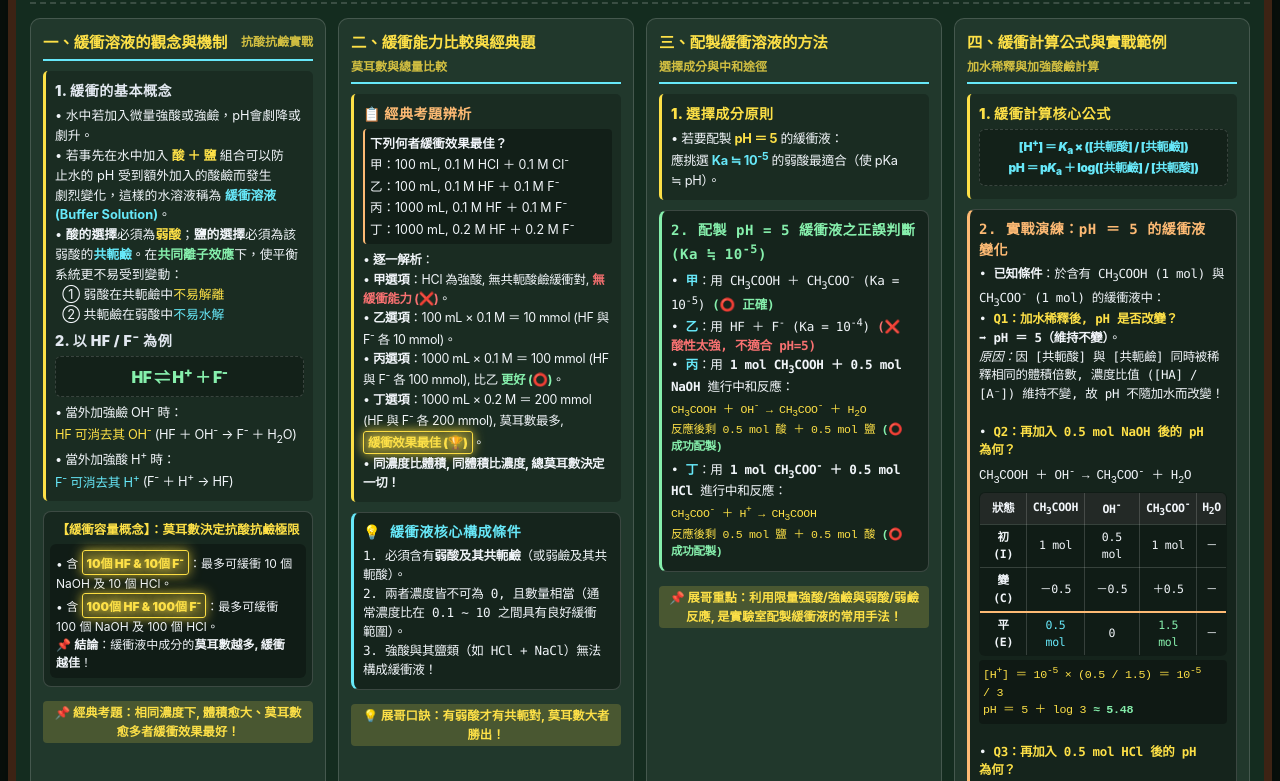
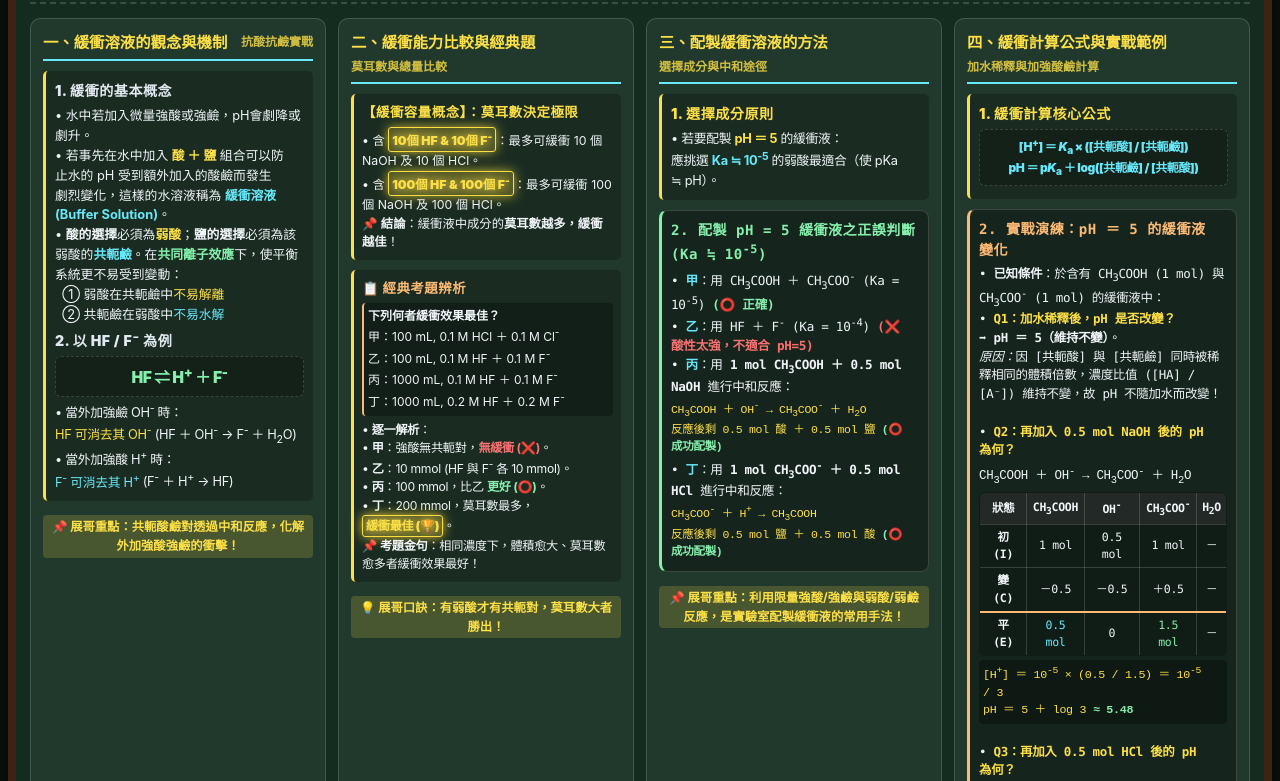
Before and after one commit to Jelly-ChinChan/Acid-base-hand-out10, a plain HTML site: page index.html in a window 1280 px wide. Shown: the part 148-929 px from the top of the page. Drawn offline with Linux system fonts and the light colour scheme.

Commit message:
Update index.html

```diff
--- a/index.html
+++ b/index.html
@@ -327,14 +327,6 @@
       border: 1px solid var(--card-border);
     }
 
-    .diagram-wrap svg {
-      width: 100%;
-      max-width: 280px;
-      height: auto;
-      margin: 0 auto;
-      display: block;
-    }
-
     /* 挖空模式樣式 */
     .cloze { transition: background-color 0.2s ease, color 0.2s ease; cursor: default; }
     body.cloze-mode .cloze {
@@ -445,7 +437,7 @@
       <div class="main-title-wrap">
         <span class="brand-tag" style="font-size:0.95rem; padding:3px 8px;">展氏新解</span>
         <h1>酸與鹽的緩衝能力、配製方法與進階計算</h1>
-        <span class="badge-pill">緩衝機制 · 共同離子效應 · 莫耳數與緩衝能力 · 加強酸/強鹼限量反應計算</span>
+        <span class="badge-pill">緩衝機制 · 共同離子效應 · 緩衝容量與莫耳數 · 加強酸/強鹼限量反應計算</span>
       </div>
     </div>
 
@@ -481,20 +473,8 @@
           </div>
         </div>
 
-        <!-- 微觀莫耳數對比 -->
-        <div class="diagram-wrap" style="padding: 8px 6px;">
-          <div style="font-size: 0.78rem; font-weight: 800; color: var(--chalk-yellow); margin-bottom: 4px;">
-            【緩衝容量概念】：莫耳數決定抗酸抗鹼極限
-          </div>
-          <div style="font-size: 0.75rem; text-align: left; background: rgba(0,0,0,0.3); padding: 6px; border-radius: 6px; line-height: 1.5;">
-            • 含 <span class="gold-glow" style="padding: 1px 4px; border-radius: 3px; display: inline-block;">10個 HF & 10個 F<sup>-</sup></span>：最多可緩衝 10 個 NaOH 及 10 個 HCl。<br>
-            • 含 <span class="gold-glow" style="padding: 1px 4px; border-radius: 3px; display: inline-block;">100個 HF & 100個 F<sup>-</sup></span>：最多可緩衝 100 個 NaOH 及 100 個 HCl。<br>
-            📌 <b>結論</b>：緩衝液中成分的<b>莫耳數越多, 緩衝越佳</b>！
-          </div>
-        </div>
-
         <div class="note-pill" style="display:block; text-align:center;">
-          📌 經典考題：相同濃度下, 體積愈大、莫耳數愈多者緩衝效果最好！
+          📌 展哥重點：共軛酸鹼對透過中和反應，化解外加強酸強鹼的衝擊！
         </div>
       </div>
 
@@ -505,9 +485,19 @@
           <span style="font-size:0.75rem; opacity:0.8;">莫耳數與總量比較</span>
         </div>
 
-        <div class="section-box">
-          <div class="sub-head" style="color: var(--chalk-orange);">📋 經典考題辨析</div>
-          <div style="background: rgba(0,0,0,0.3); border-left: 2px solid var(--chalk-orange); padding: 5px; border-radius: 4px; margin-bottom: 6px; font-size: 0.78rem;">
+        <!-- 緩衝容量概念 -->
+        <div class="section-box" style="border-left-color: var(--chalk-yellow); padding: 8px;">
+          <div class="sub-head" style="color:var(--chalk-yellow); font-size:0.84rem;">【緩衝容量概念】：莫耳數決定極限</div>
+          <div style="font-size: 0.77rem; line-height: 1.5; margin-top: 3px;">
+            • 含 <span class="gold-glow" style="padding: 1px 3px; border-radius: 3px; display: inline-block;">10個 HF & 10個 F<sup>-</sup></span>：最多可緩衝 10 個 NaOH 及 10 個 HCl。<br>
+            • 含 <span class="gold-glow" style="padding: 1px 3px; border-radius: 3px; display: inline-block;">100個 HF & 100個 F<sup>-</sup></span>：最多可緩衝 100 個 NaOH 及 100 個 HCl。<br>
+            📌 <b>結論</b>：緩衝液中成分的<b>莫耳數越多，緩衝越佳</b>！
+          </div>
+        </div>
+
+        <div class="section-box" style="padding: 8px;">
+          <div class="sub-head" style="color: var(--chalk-orange); font-size:0.84rem;">📋 經典考題辨析</div>
+          <div style="background: rgba(0,0,0,0.3); border-left: 2px solid var(--chalk-orange); padding: 4px; border-radius: 4px; margin-bottom: 5px; font-size: 0.75rem;">
             <b>下列何者緩衝效果最佳？</b><br>
             甲：100 mL, 0.1 M HCl ＋ 0.1 M Cl<sup>-</sup><br>
             乙：100 mL, 0.1 M HF ＋ 0.1 M F<sup>-</sup><br>
@@ -515,29 +505,18 @@
             丁：1000 mL, 0.2 M HF ＋ 0.2 M F<sup>-</sup>
           </div>
 
-          <div style="font-size:0.78rem; line-height:1.55; letter-spacing:-0.3px;">
+          <div style="font-size:0.76rem; line-height:1.5; letter-spacing:-0.3px;">
             • <b>逐一解析</b>：<br>
-            • <b>甲選項</b>：HCl 為強酸, 無共軛酸鹼緩衝對, <span style="color:var(--chalk-red); font-weight:bold;">無緩衝能力 (❌)</span>。<br>
-            • <b>乙選項</b>：100 mL × 0.1 M ＝ 10 mmol (HF 與 F<sup>-</sup> 各 10 mmol)。<br>
-            • <b>丙選項</b>：1000 mL × 0.1 M ＝ 100 mmol (HF 與 F<sup>-</sup> 各 100 mmol), 比乙 <span style="color:var(--chalk-green); font-weight:bold;">更好 (⭕)</span>。<br>
-            • <b>丁選項</b>：1000 mL × 0.2 M ＝ 200 mmol (HF 與 F<sup>-</sup> 各 200 mmol), 莫耳數最多, <span class="gold-glow" style="padding: 1px 4px; border-radius: 3px; display: inline-block;">緩衝效果最佳 (🏆)</span>。<br>
-            • <b>同濃度比體積, 同體積比濃度, 總莫耳數決定一切！</b>
-          </div>
-        </div>
-
-        <div class="reaction-box" style="border-left: 3px solid var(--chalk-cyan); letter-spacing:-0.3px;">
-          <div class="sub-head" style="color:var(--chalk-cyan);">
-            💡 緩衝液核心構成條件
-          </div>
-          <div style="font-size:0.79rem; line-height:1.5;">
-            1. 必須含有<b>弱酸及其共軛鹼</b>（或弱鹼及其共軛酸）。<br>
-            2. 兩者濃度皆不可為 0, 且數量相當（通常濃度比在 0.1 ~ 10 之間具有良好緩衝範圍）。<br>
-            3. 強酸與其鹽類（如 HCl + NaCl）無法構成緩衝液！
+            • <b>甲</b>：強酸無共軛對，<span style="color:var(--chalk-red); font-weight:bold;">無緩衝 (❌)</span>。<br>
+            • <b>乙</b>：10 mmol (HF 與 F<sup>-</sup> 各 10 mmol)。<br>
+            • <b>丙</b>：100 mmol，比乙 <span style="color:var(--chalk-green); font-weight:bold;">更好 (⭕)</span>。<br>
+            • <b>丁</b>：200 mmol，莫耳數最多，<span class="gold-glow" style="padding: 1px 3px; border-radius: 3px; display: inline-block;">緩衝最佳 (🏆)</span>。<br>
+            📌 <b>考題金句</b>：相同濃度下，體積愈大、莫耳數愈多者緩衝效果最好！
           </div>
         </div>
 
         <div class="note-pill" style="display:block; text-align:center;">
-          💡 展哥口訣：有弱酸才有共軛對, 莫耳數大者勝出！
+          💡 展哥口訣：有弱酸才有共軛對，莫耳數大者勝出！
         </div>
       </div>
 
@@ -564,7 +543,7 @@
           </div>
           <div style="font-size:0.79rem; line-height:1.5;">
             • <b style="color:var(--chalk-cyan);">甲</b>：用 CH<sub>3</sub>COOH ＋ CH<sub>3</sub>COO<sup>-</sup> (Ka = 10<sup>-5</sup>) <span style="color:var(--chalk-green); font-weight:bold;">(⭕ 正確)</span><br>
-            • <b style="color:var(--chalk-cyan);">乙</b>：用 HF ＋ F<sup>-</sup> (Ka = 10<sup>-4</sup>) <span style="color:var(--chalk-red); font-weight:bold;">(❌ 酸性太強, 不適合 pH=5)</span><br>
+            • <b style="color:var(--chalk-cyan);">乙</b>：用 HF ＋ F<sup>-</sup> (Ka = 10<sup>-4</sup>) <span style="color:var(--chalk-red); font-weight:bold;">(❌ 酸性太強，不適合 pH=5)</span><br>
             • <b style="color:var(--chalk-cyan);">丙</b>：用 <span class="cloze" style="font-weight:bold;">1 mol CH<sub>3</sub>COOH ＋ 0.5 mol NaOH</span> 進行中和反應：<br>
             <div style="font-family:monospace; font-size:0.72rem; color:var(--chalk-yellow); margin:2px 0;">
               CH<sub>3</sub>COOH ＋ OH<sup>-</sup> → CH<sub>3</sub>COO<sup>-</sup> ＋ H<sub>2</sub>O<br>
@@ -579,7 +558,7 @@
         </div>
 
         <div class="note-pill" style="display:block; text-align:center;">
-          📌 展哥重點：利用限量強酸/強鹼與弱酸/弱鹼反應, 是實驗室配製緩衝液的常用手法！
+          📌 展哥重點：利用限量強酸/強鹼與弱酸/弱鹼反應，是實驗室配製緩衝液的常用手法！
         </div>
       </div>
 
@@ -606,9 +585,9 @@
           </div>
           <div style="font-size:0.78rem; line-height:1.5;">
             • <b>已知條件</b>：於含有 CH<sub>3</sub>COOH (1 mol) 與 CH<sub>3</sub>COO<sup>-</sup> (1 mol) 的緩衝液中：<br>
-            • <b style="color:var(--chalk-yellow);">Q1：加水稀釋後, pH 是否改變？</b><br>
+            • <b style="color:var(--chalk-yellow);">Q1：加水稀釋後，pH 是否改變？</b><br>
             ➡ <b>pH ＝ 5（維持不變）</b>。<br>
-            <i>原因：</i>因 [共軛酸] 與 [共軛鹼] 同時被稀釋相同的體積倍數, 濃度比值 ([HA] / [A⁻]) 維持不變, 故 pH 不隨加水而改變！<br><br>
+            <i>原因：</i>因 [共軛酸] 與 [共軛鹼] 同時被稀釋相同的體積倍數，濃度比值 ([HA] / [A⁻]) 維持不變，故 pH 不隨加水而改變！<br><br>
 
             • <b style="color:var(--chalk-yellow);">Q2：再加入 0.5 mol NaOH 後的 pH 為何？</b><br>
             <div style="font-family:monospace; margin-top:4px;">
@@ -670,10 +649,10 @@
         <!-- 區塊 A -->
         <div style="background: var(--ext-inner-box); border: 1px solid var(--card-border); border-radius: 8px; padding: 11px; font-size: 0.84rem;">
           <div style="font-weight:800; color:var(--chalk-cyan); font-size:0.9rem; margin-bottom:4px;">
-            📌 A. 為什麼緩衝溶液加水稀釋時, pH 值幾乎保持不變？
+            📌 A. 為什麼緩衝溶液加水稀釋時，pH 值幾乎保持不變？
           </div>
           <p style="font-size:0.81rem; color:var(--text-sub); line-height:1.55;">
-            從 Henderson-Hasselbalch 方程式可知, pH 決定於共軛酸與共軛鹼的<b>濃度比值</b> log([A⁻]/[HA])。當加入純水稀釋時, 酸與鹽兩者同時被擴大相同的體積 V, 分子的體積與分母的體積互相消去, 因此比值維持恆定。不過, 若加水稀釋到極度極端（接近水的自動解離濃度 10⁻⁷ M）, 則緩衝效果才會失效。
+            從 Henderson-Hasselbalch 方程式可知，pH 決定於共軛酸與共軛鹼的<b>濃度比值</b> log([A⁻]/[HA])。當加入純水稀釋時，酸與鹽兩者同時被擴大相同的體積 V，分子的體積與分母的體積互相消去，因此比值維持恆定。不過，若加水稀釋到極度極端（接近水的自動解離濃度 10⁻⁷ M），則緩衝效果才會失效。
           </p>
         </div>
 
@@ -683,7 +662,7 @@
             📌 B. 緩衝容量（Buffer Capacity）的極限在哪裡？
           </div>
           <p style="font-size:0.81rem; color:var(--text-sub); line-height:1.55;">
-            緩衝溶液並非萬能。當外加的強酸或強鹼莫耳數超過了緩衝液中原本的共軛鹼或共軛酸總量時（即酸或鹼被完全耗盡）, 緩衝對瓦解, pH 值就會發生劇烈崩潰。一般而言, 當緩衝比值 [A⁻]/[HA] 落在 0.1 到 10 之間（即 pH = pKa ± 1）時, 緩衝溶液具有最佳的抗酸抗鹼效能。
+            緩衝溶液並非萬能。當外加的強酸或強鹼莫耳數超過了緩衝液中原本的共軛鹼或共軛酸總量時（即酸或鹼被完全耗盡），緩衝對瓦解，pH 值就會發生劇烈崩潰。一般而言，當緩衝比值 [A⁻]/[HA] 落在 0.1 到 10 之間（即 pH = pKa ± 1）時，緩衝溶液具有最佳的抗酸抗鹼效能。
           </p>
         </div>
 
@@ -693,7 +672,7 @@
             📌 C. 生物體內的經典緩衝系統：碳酸氫鹽與磷酸鹽緩衝對
           </div>
           <p style="font-size:0.81rem; color:var(--text-sub); line-height:1.55;">
-            人體血液的 pH 值必須嚴格維持在 7.35 ~ 7.45 之間, 這主要依賴血液中的碳酸氫鹽緩衝系統（H₂CO₃ / HCO₃⁻）以及細胞內的磷酸鹽緩衝系統（H₂PO₄⁻ / HPO₄²⁻）。透過肺部調節二氧化碳呼出量與腎臟排泄氫離子, 人體展現了精妙絕倫的動態緩衝平衡。
+            人體血液的 pH 值必須嚴格維持在 7.35 ~ 7.45 之間，這主要依賴血液中的碳酸氫鹽緩衝系統（H₂CO₃ / HCO₃⁻）以及細胞內的磷酸鹽緩衝系統（H₂PO₄⁻ / HPO₄²⁻）。透過肺部調節二氧化碳呼出量與腎臟排泄氫離子，人體展現了精妙絕倫的動態緩衝平衡。
           </p>
         </div>
 
@@ -737,21 +716,21 @@
       {
         id: 1,
         level: "緩衝能力與莫耳數比較",
-        question: "下列關於緩衝溶液及其緩衝能力的敘述, 何者正確？",
+        question: "下列關於緩衝溶液及其緩衝能力的敘述，何者正確？",
         options: [
           "A. 100 mL, 0.1 M HCl 混合 0.1 M NaCl 可構成極佳的緩衝溶液",
-          "B. 緩衝溶液中酸與鹽的總莫耳數愈多, 其緩衝能力愈佳",
-          "C. 緩衝溶液加水稀釋 10 倍時, 其 pH 值會顯著上升 1 個單位",
-          "D. 緩衝溶液只能消去外加的酸, 無法消去外加的鹼",
+          "B. 緩衝溶液中酸與鹽的總莫耳數愈多，其緩衝能力愈佳",
+          "C. 緩衝溶液加水稀釋 10 倍時，其 pH 值會顯著上升 1 個單位",
+          "D. 緩衝溶液只能消去外加的酸，無法消去外加的鹼",
           "E. 強酸與強鹼的中和鹽類水溶液皆具備強效緩衝能力"
         ],
         answer: 1,
-        explanation: "【展氏新解解析】：<br>• 強酸 HCl 與 NaCl 無共軛酸鹼對, 無法構成緩衝液 (A 錯誤)。<br>• 緩衝溶液加水稀釋時, 因濃度比值不變, pH 值維持不變 (C 錯誤)。<br>• 緩衝溶液同時含有弱酸（可消去 OH<sup>-</sup>）與共軛鹼（可消去 H<sup>+</sup>）, 且總莫耳數愈多緩衝能力愈佳 (B 正確)。"
+        explanation: "【展氏新解解析】：<br>• 強酸 HCl 與 NaCl 無共軛酸鹼對，無法構成緩衝液 (A 錯誤)。<br>• 緩衝溶液加水稀釋時，因濃度比值不變，pH 值維持不變 (C 錯誤)。<br>• 緩衝溶液同時含有弱酸（可消去 OH<sup>-</sup>）與共軛鹼（可消去 H<sup>+</sup>），且總莫耳數愈多緩衝能力愈佳 (B 正確)。"
       },
       {
         id: 2,
         level: "緩衝溶液配製方法",
-        question: "若欲在實驗室配製 pH ＝ 5.0 的緩衝溶液, 下列何種弱酸及其共軛鹼組合最為適當？（已知水的 Kw ＝ 10<sup>-14</sup>）",
+        question: "若欲在實驗室配製 pH ＝ 5.0 的緩衝溶液，下列何種弱酸及其共軛鹼組合最為適當？（已知水的 Kw ＝ 10<sup>-14</sup>）",
         options: [
           "A. Ka ＝ 10<sup>-2</sup> 之強弱適中酸",
           "B. Ka ＝ 10<sup>-5</sup> 之弱酸（如醋酸 CH<sub>3</sub>COOH）",
@@ -760,21 +739,21 @@
           "E. 任何酸鹼對皆可任意配製出 pH=5.0"
         ],
         answer: 1,
-        explanation: "【展氏新解解析】：<br>• 欲配製特定 pH 值（如 pH = 5.0）的緩衝液, 應選擇 pKa 接近欲配製 pH 值的弱酸, 即 Ka ≒ 10<sup>-5</sup>（如醋酸系統）最為理想。<br>• 故選項 B 正確。"
+        explanation: "【展氏新解解析】：<br>• 欲配製特定 pH 值（如 pH = 5.0）的緩衝液，應選擇 pKa 接近欲配製 pH 值的弱酸，即 Ka ≒ 10<sup>-5</sup>（如醋酸系統）最為理想。<br>• 故選項 B 正確。"
       },
       {
         id: 3,
         level: "緩衝溶液限量反應與計算",
-        question: "於含有 1 mol CH<sub>3</sub>COOH 及 1 mol CH<sub>3</sub>COO<sup>-</sup> 之緩衝溶液中, 加入 0.5 mol NaOH 固體完全溶解後（體積變化忽略）, 關於溶液之敘述何者正確？",
+        question: "於含有 1 mol CH<sub>3</sub>COOH 及 1 mol CH<sub>3</sub>COO<sup>-</sup> 之緩衝溶液中，加入 0.5 mol NaOH 固體完全溶解後（體積變化忽略），關於溶液之敘述何者正確？",
         options: [
-          "A. 溶液中 CH<sub>3</sub>COOH 減少至 0.5 mol, CH<sub>3</sub>COO<sup>-</sup> 增加至 1.5 mol",
-          "B. 溶液中 CH<sub>3</sub>COOH 完全被中和耗盡, 失去緩衝能力",
+          "A. 溶液中 CH<sub>3</sub>COOH 減少至 0.5 mol，CH<sub>3</sub>COO<sup>-</sup> 增加至 1.5 mol",
+          "B. 溶液中 CH<sub>3</sub>COOH 完全被中和耗盡，失去緩衝能力",
           "C. 加入 NaOH 後溶液 pH 值會大幅下降",
           "D. 溶液中 [H<sup>+</sup>] 變為原本的 3 倍",
           "E. 溶液的 pH 值會維持剛好 5.0 不變"
         ],
         answer: 0,
-        explanation: "【展氏新解解析】：<br>• 進行限量反應：CH<sub>3</sub>COOH ＋ OH<sup>-</sup> → CH<sub>3</sub>COO<sup>-</sup>。<br>• 加入 0.5 mol OH<sup>-</sup> 會消耗 0.5 mol CH<sub>3</sub>COOH 轉生成 0.5 mol CH<sub>3</sub>COO<sup>-</sup>。<br>• 反應後：[CH<sub>3</sub>COOH] 剩 0.5 mol, [CH<sub>3</sub>COO<sup>-</sup>] 增為 1.5 mol。<br>• 故選項 A 正確。"
+        explanation: "【展氏新解解析】：<br>• 進行限量反應：CH<sub>3</sub>COOH ＋ OH<sup>-</sup> → CH<sub>3</sub>COO<sup>-</sup>。<br>• 加入 0.5 mol OH<sup>-</sup> 會消耗 0.5 mol CH<sub>3</sub>COOH 轉生成 0.5 mol CH<sub>3</sub>COO<sup>-</sup>。<br>• 反應後：[CH<sub>3</sub>COOH] 剩 0.5 mol，[CH<sub>3</sub>COO<sup>-</sup>] 增為 1.5 mol。<br>• 故選項 A 正確。"
       }
     ];
 
```
